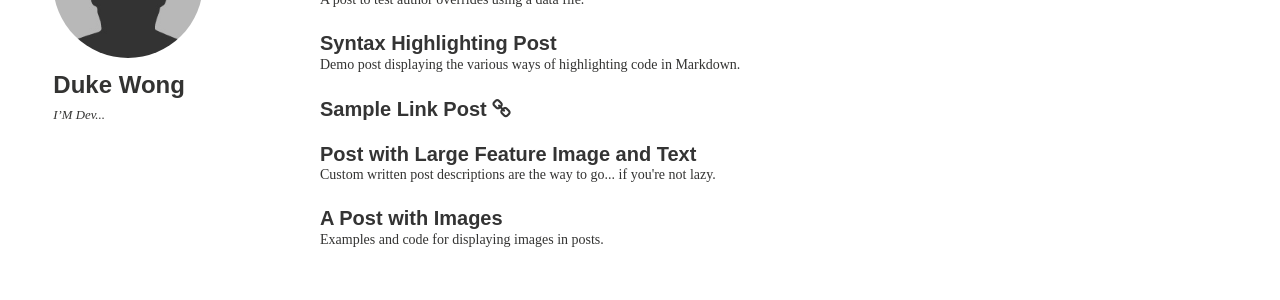
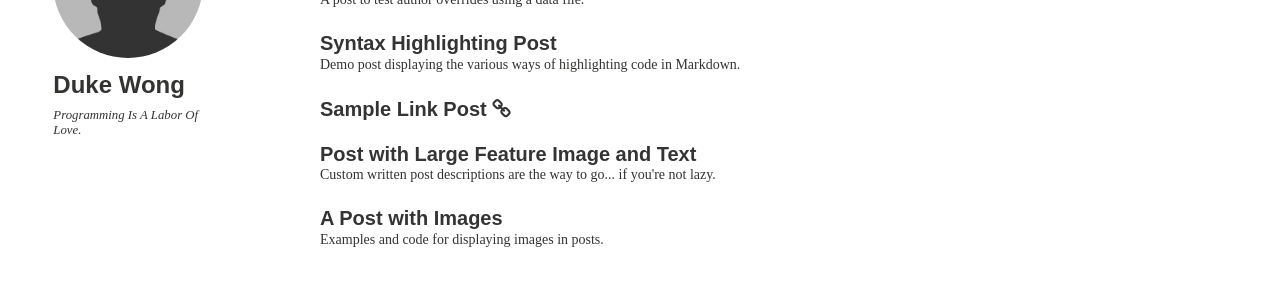
Before and after one commit to DukeWong/dukewong.github.io, a Jekyll site: the page built from index.md, in a window 1280 px wide. Shown: the part 577-877 px from the top of the page. Built offline with Jekyll 4.4.1, drawn with Linux system fonts in a browser that asks for light colours; some web fonts are replaced.

Commit message:
修改站点信息

```diff
--- a/_config.yml
+++ b/_config.yml
@@ -28,7 +28,7 @@ kramdown:
 owner:
   name: Duke Wong
   avatar: bio-photo.jpg
-  bio: "I’M Dev... "
+  bio: "Programming Is A Labor Of Love."
   email:
   disqus-shortname:
   twitter: #username
```
